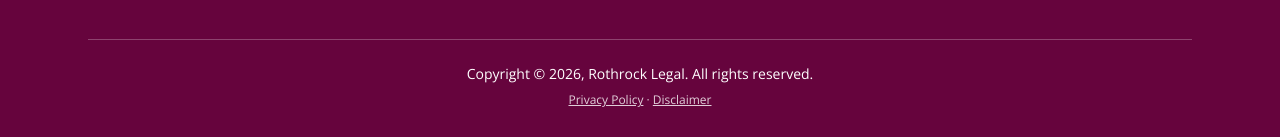
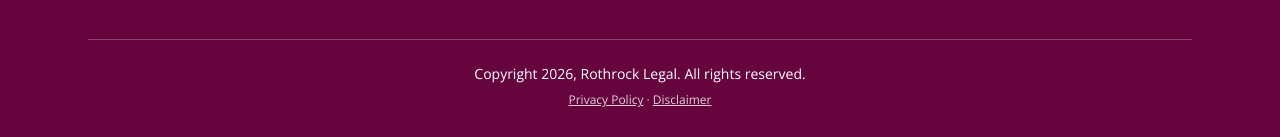
Before and after one commit to CasusBelli1337/rothrocklegal-site, a Next.js app: page /about in a window 1280 px wide. Shown: the part 4956-5093 px from the top of the page. Built offline with nearby package versions, Linux system fonts and the light colour scheme; no server answers.

Commit message:
chore: Rothrock Legal update via editor

```diff
--- a/src/components/Footer.tsx
+++ b/src/components/Footer.tsx
@@ -77,7 +77,7 @@ export function Footer() {
 
         <div className="mt-10 flex flex-col items-center gap-2 border-t border-white/25 pt-6 pb-2 text-sm">
           <p>
-            Copyright &copy; {site.copyrightYear}, {site.name}. All rights reserved.
+            Copyright {site.copyrightYear}, {site.name}. All rights reserved.
           </p>
           <p className="text-xs text-white/80">
             {legalLinks.map((item, i) => (
```
Also changed, not shown: 1 other file (tests, documents, lock files or other folders).
